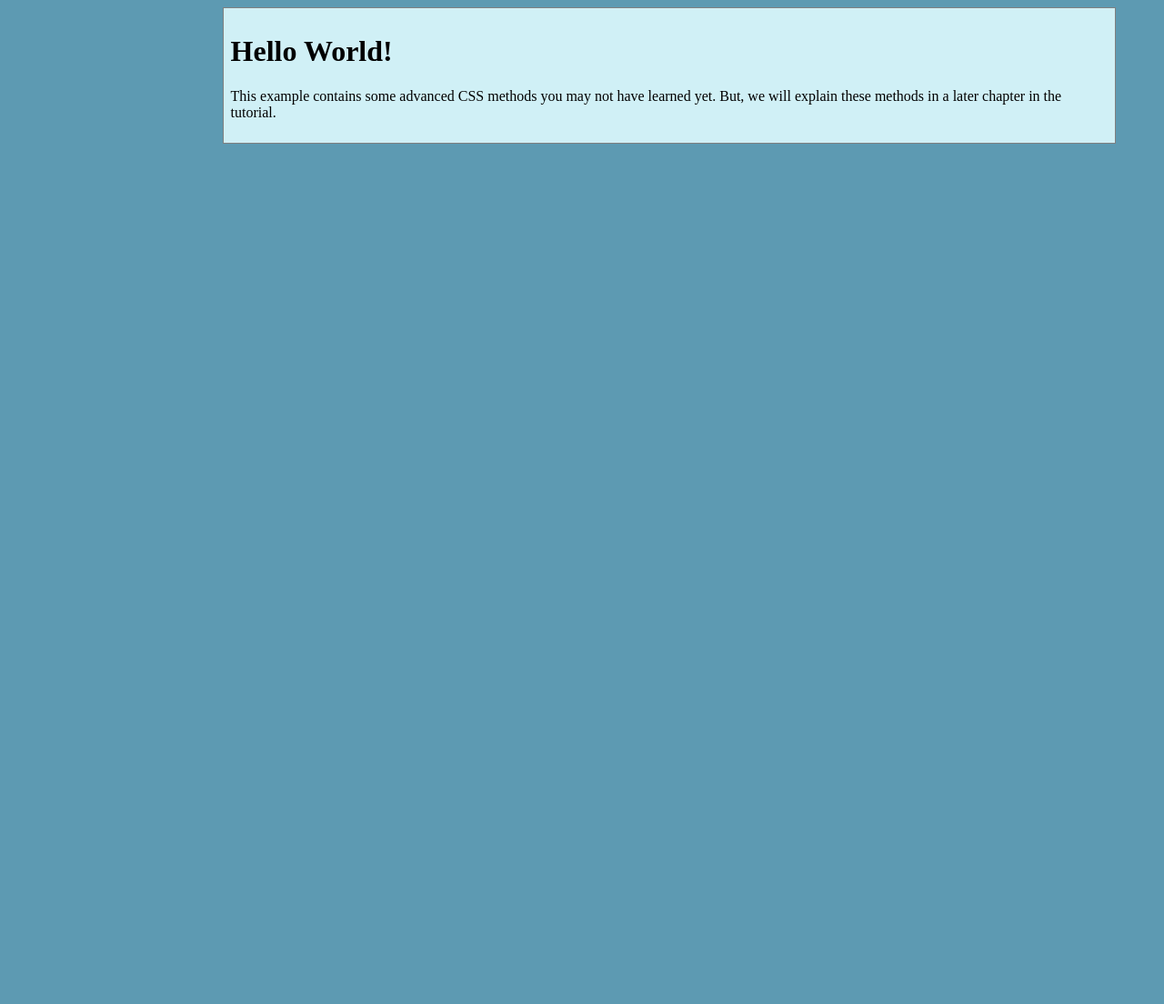
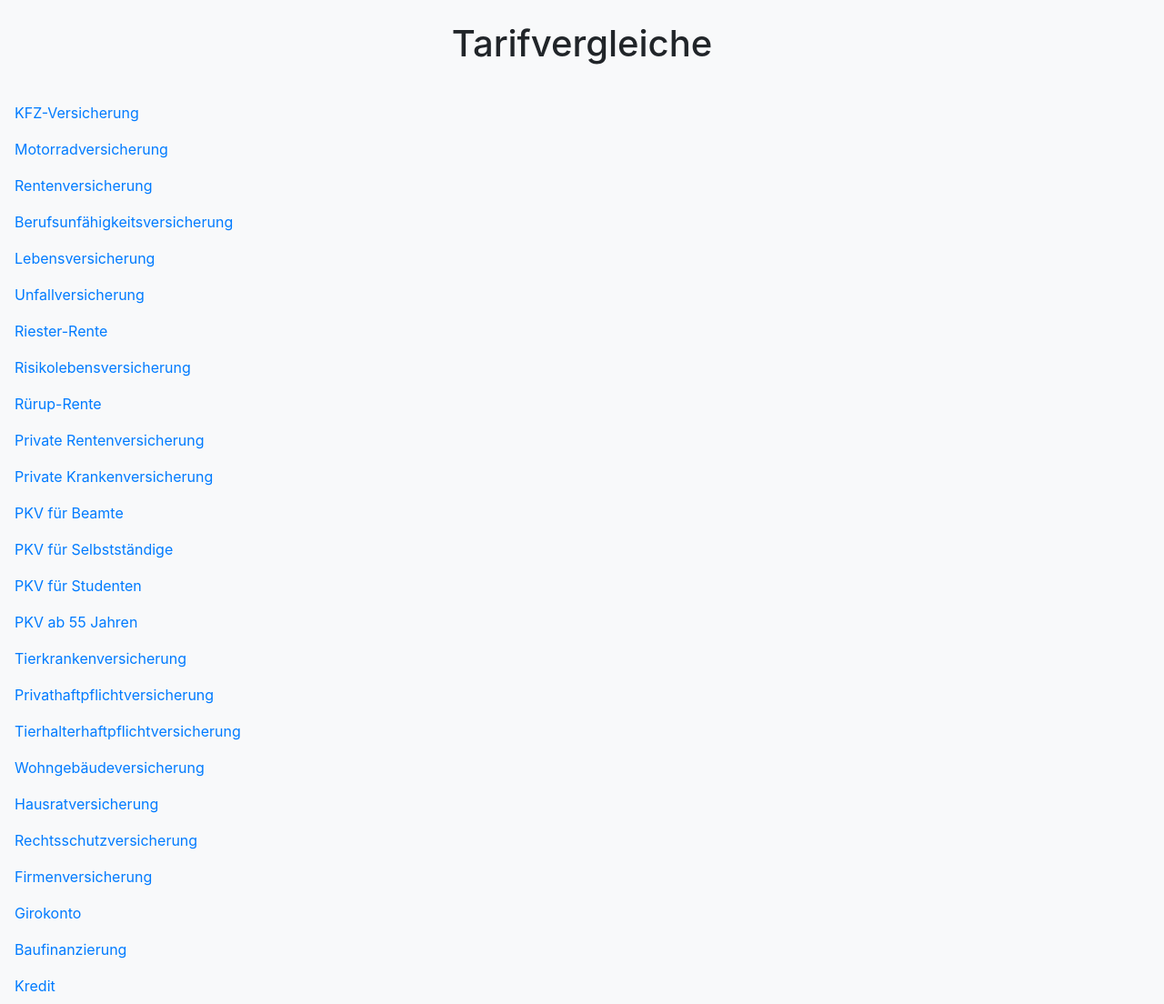
Before and after one commit to Michdo93/tarifvergleiche, a plain HTML site: page index.html in a window 1280 px wide. Shown: the whole page at 91% size. Before the commit the page ends 800 px from the top, so only its background shows below. Drawn offline with nearby package versions, Linux system fonts and the light colour scheme.

Commit message:
Update index.html

```diff
--- a/index.html
+++ b/index.html
@@ -1,29 +1,47 @@
 <!DOCTYPE html>
-<html>
+<html lang="de">
 <head>
-<style>
-body {
-  margin-left: 200px;
-  background: #5d9ab2 url("img_tree.png") no-repeat top left;
-}
-
-.center_div {
-  border: 1px solid gray;
-  margin-left: auto;
-  margin-right: auto;
-  width: 90%;
-  background-color: #d0f0f6;
-  text-align: left;
-  padding: 8px;
-}
-</style>
+    <meta charset="UTF-8">
+    <meta name="viewport" content="width=device-width, initial-scale=1.0">
+    <title>Versicherungsarten</title>
+    <link rel="stylesheet" href="https://stackpath.bootstrapcdn.com/bootstrap/4.5.2/css/bootstrap.min.css">
 </head>
 <body>
+    <header class="bg-light text-center py-4">
+        <h1>Tarifvergleiche</h1>
+    </header>
+    <nav class="bg-light">
+        <ul class="nav flex-column">
+            <li class="nav-item"><a class="nav-link" href="kfz.html">KFZ-Versicherung</a></li>
+            <li class="nav-item"><a class="nav-link" href="mot.html">Motorradversicherung</a></li>
+            <li class="nav-item"><a class="nav-link" href="rente.html">Rentenversicherung</a></li>
+            <li class="nav-item"><a class="nav-link" href="buv.html">Berufsunfähigkeitsversicherung</a></li>
+            <li class="nav-item"><a class="nav-link" href="leben.html">Lebensversicherung</a></li>
+            <li class="nav-item"><a class="nav-link" href="unf.html">Unfallversicherung</a></li>
+            <li class="nav-item"><a class="nav-link" href="riester.html">Riester-Rente</a></li>
+            <li class="nav-item"><a class="nav-link" href="rlv.html">Risikolebensversicherung</a></li>
+            <li class="nav-item"><a class="nav-link" href="r-rente.html">Rürup-Rente</a></li>
+            <li class="nav-item"><a class="nav-link" href="prv.html">Private Rentenversicherung</a></li>
+            <li class="nav-item"><a class="nav-link" href="pkv.html">Private Krankenversicherung</a></li>
+            <li class="nav-item"><a class="nav-link" href="pkv-beamte.html">PKV für Beamte</a></li>
+            <li class="nav-item"><a class="nav-link" href="pkv-z.html">PKV für Selbstständige</a></li>
+            <li class="nav-item"><a class="nav-link" href="pkv-s.html">PKV für Studenten</a></li>
+            <li class="nav-item"><a class="nav-link" href="pkv55.html">PKV ab 55 Jahren</a></li>
+            <li class="nav-item"><a class="nav-link" href="tkv.html">Tierkrankenversicherung</a></li>
+            <li class="nav-item"><a class="nav-link" href="phv.html">Privathaftpflichtversicherung</a></li>
+            <li class="nav-item"><a class="nav-link" href="tie.html">Tierhalterhaftpflichtversicherung</a></li>
+            <li class="nav-item"><a class="nav-link" href="wg.html">Wohngebäudeversicherung</a></li>
+            <li class="nav-item"><a class="nav-link" href="hug.html">Hausratversicherung</a></li>
+            <li class="nav-item"><a class="nav-link" href="rs.html">Rechtsschutzversicherung</a></li>
+            <li class="nav-item"><a class="nav-link" href="fc.html">Firmenversicherung</a></li>
+            <li class="nav-item"><a class="nav-link" href="giro.html">Girokonto</a></li>
+            <li class="nav-item"><a class="nav-link" href="baufi.html">Baufinanzierung</a></li>
+            <li class="nav-item"><a class="nav-link" href="kredit.html">Kredit</a></li>
+        </ul>
+    </nav>
 
-<div class="center_div">
-  <h1>Hello World!</h1>
-  <p>This example contains some advanced CSS methods you may not have learned yet. But, we will explain these methods in a later chapter in the tutorial.</p>
-</div>
-
+    <script src="https://code.jquery.com/jquery-3.5.1.slim.min.js"></script>
+    <script src="https://cdn.jsdelivr.net/npm/@popperjs/core@2.5.4/dist/umd/popper.min.js"></script>
+    <script src="https://stackpath.bootstrapcdn.com/bootstrap/4.5.2/js/bootstrap.min.js"></script>
 </body>
 </html>
```
